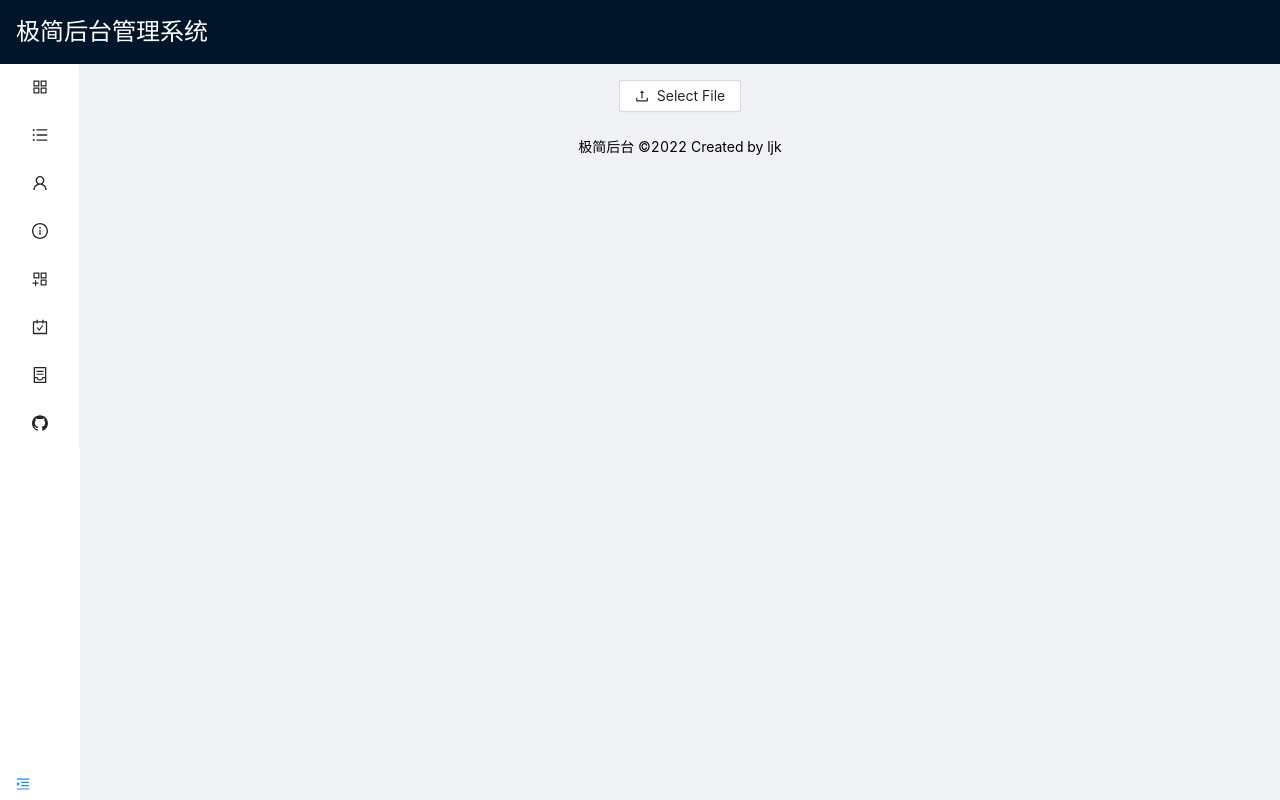
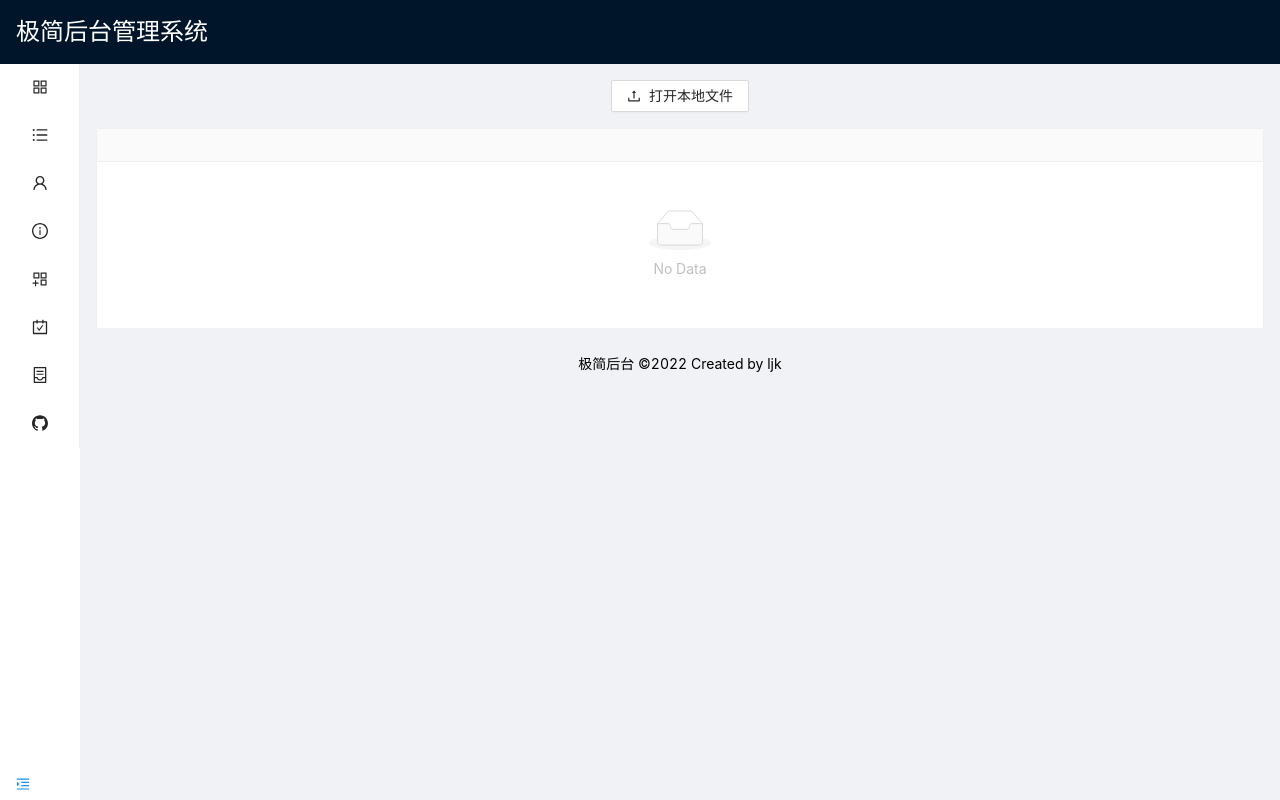
Before and after one commit to JianKang-Li/Management-system, a Vue app: page /#/home/excel in a window 1280 px wide. Built offline with nearby package versions, Linux system fonts and the light colour scheme; what @kangc/v-md-editor would draw is missing.

Commit message:
实现上传表格解析展示，删除滚动条样式

```diff
--- a/src/assets/css/normal.css
+++ b/src/assets/css/normal.css
@@ -8,22 +8,22 @@ body {
   height: 100%;
 }
 
-::-webkit-scrollbar {
+/* ::-webkit-scrollbar {
   width: 0.2rem;
 }
 
-/* 滚动槽 */
+
 ::-webkit-scrollbar-track {
   border-radius: 1rem;
   background: #eee;
 }
 
-/* 滚动条滑块 */
+
 ::-webkit-scrollbar-thumb {
   width: 0.1rem;
   border-radius: 10px;
   background: rgba(136, 136, 136, 0.8);
-}
+} */
 
 .mousep {
   cursor: pointer;
--- a/src/components/Echarts/KeyBord.vue
+++ b/src/components/Echarts/KeyBord.vue
@@ -26,7 +26,7 @@ export default {
 <style scoped>
 .keybord {
   margin-top: 1rem;
-  min-width: 20rem;
+  min-width: 18rem;
   height: fit-content;
   padding: 1rem 0.5rem;
   box-shadow: 0 2px 10px rgba(0, 0, 0, 0.2);
--- /dev/null
+++ b/src/utils/arr2json.js
@@ -0,0 +1,67 @@
+/*
+dataSource: [
+          {
+            key: '1',
+            name: '胡彦斌',
+            age: 32,
+            address: '西湖区湖底公园1号',
+          },
+          {
+            key: '2',
+            name: '胡彦祖',
+            age: 42,
+            address: '西湖区湖底公园1号',
+          },
+        ],
+
+        columns: [
+          {
+            title: '姓名',
+            dataIndex: 'name',
+            key: 'name',
+          },
+          {
+            title: '年龄',
+            dataIndex: 'age',
+            key: 'age',
+          },
+          {
+            title: '住址',
+            dataIndex: 'address',
+            key: 'address',
+          },
+        ],
+*/
+
+export default function arr2json(arr) {
+  let columns = [], dataSource = [];
+  let headers = arr[0]
+  let data = arr.slice(1, arr.length)
+  headers.forEach((head, index) => {
+    let obj = {}
+    obj['title'] = head
+    obj['dataIndex'] = index
+    obj['key'] = index
+    columns.push(obj)
+  });
+
+  columns.push({
+    title: "操作",
+    dataIndex: "operation",
+    key: headers.length
+  })
+
+  data.forEach((item, index) => {
+    let obj = {}
+    obj['key'] = String(index)
+    for (let i in item) {
+      obj[i] = item[i]
+    }
+    dataSource.push(obj)
+  })
+  // console.log(dataSource, columns);
+  return {
+    dataSource,
+    columns
+  }
+}
--- /dev/null
+++ b/src/utils/cloneDeep.js
@@ -0,0 +1,23 @@
+export default function cloneDeep(target, map = new Map()) {
+  if (target.constructor === Date) {
+    return new Date(target);
+  }
+  if (target.constructor === RegExp) {
+    return new RegExp(target);
+  }
+  if (target instanceof Error) return new Error(target.message);
+  if (target instanceof Function)
+    return function proxy(...args) {
+      return target.call(this, args);
+    };
+  if (typeof target != "object") return target;
+  if (map.has(target)) return map.get(target);
+  let newObj = new target.constructor();
+  map.set(target, newObj);
+  for (let key in target) {
+    if (Object.prototype.hasOwnProperty.call(target, key)) {
+      newObj[key] = cloneDeep(target[key], map);
+    }
+  }
+  return newObj;
+}
--- a/src/views/subViews/Tables/Excel.vue
+++ b/src/views/subViews/Tables/Excel.vue
@@ -6,21 +6,61 @@
         :before-upload="beforeUpload"
         @remove="handleRemove"
         :maxCount="1"
-        accept=".xls,.xlsx"
+        accept=".xls,.xlsx,.csv"
       >
         <a-button>
           <upload-outlined></upload-outlined>
-          Select File
+          打开本地文件
         </a-button>
       </a-upload>
+    </div>
+    <div class="container">
+      <a-table :columns="columns" :data-source="dataSource" bordered>
+        <template #bodyCell="{ column, text, record }">
+          <template v-if="column && column.dataIndex !== 'operation'">
+            <div style="width: fit-content">
+              <a-input
+                v-if="editableData[record.key]"
+                v-model:value="editableData[record.key][column.dataIndex]"
+                class="edit"
+              />
+              <template v-else>
+                {{ text }}
+              </template>
+            </div>
+          </template>
+          <template v-else-if="column.dataIndex === 'operation'">
+            <div>
+              <span v-if="editableData[record.key]">
+                <a-space>
+                  <a-button
+                    @click="save(record.key)"
+                    type="primary"
+                    size="small"
+                    >保存</a-button
+                  >
+                  <a-button @click="cancel(record.key)" size="small"
+                    >取消
+                  </a-button>
+                </a-space>
+              </span>
+              <span v-else>
+                <a @click="edit(record.key)">编辑</a>
+              </span>
+            </div>
+          </template>
+        </template>
+      </a-table>
     </div>
   </div>
 </template>
 <script>
-import { ref } from "vue";
+import { ref, reactive } from "vue";
 import { UploadOutlined } from "@ant-design/icons-vue";
 import { message } from "ant-design-vue";
 import { read, utils } from "xlsx";
+import arr2json from "@/utils/arr2json";
+import cloneDeep from "@/utils/cloneDeep";
 export default {
   components: { UploadOutlined },
   setup() {
@@ -32,7 +72,13 @@ export default {
       newFileList.splice(index, 1);
       fileList.value = newFileList;
     };
+
+    let dataSource = ref(null);
+    let columns = ref(null);
+    const editableData = reactive({});
+
     const beforeUpload = (file) => {
+      message.info("解析文件中");
       fileList.value = [...fileList.value, file];
       let reader = new FileReader();
       reader.readAsArrayBuffer(file);
@@ -43,9 +89,28 @@ export default {
         });
         let first_worksheet = workbook.Sheets[workbook.SheetNames[0]]; //第一张表
         let jsonArr = utils.sheet_to_json(first_worksheet, { header: 1 }); //把工作表转化为Json
-        console.log(jsonArr);
+        let result = arr2json(jsonArr);
+        dataSource.value = result.dataSource;
+        columns.value = result.columns;
+        message.success("解析完成");
       };
       return false;
+    };
+
+    const edit = (key) => {
+      editableData[key] = cloneDeep(
+        dataSource.value.filter((item) => key === item.key)[0]
+      );
+    };
+    const save = (key) => {
+      Object.assign(
+        dataSource.value.filter((item) => key === item.key)[0],
+        editableData[key]
+      );
+      delete editableData[key];
+    };
+    const cancel = (key) => {
+      delete editableData[key];
     };
 
     return {
@@ -53,8 +118,18 @@ export default {
       uploading,
       handleRemove,
       beforeUpload,
+      dataSource,
+      columns,
+      edit,
+      save,
+      cancel,
+      editableData,
     };
   },
 };
 </script>
-<style scoped></style>
+<style scoped>
+.edit {
+  height: 1.375rem;
+}
+</style>
```
